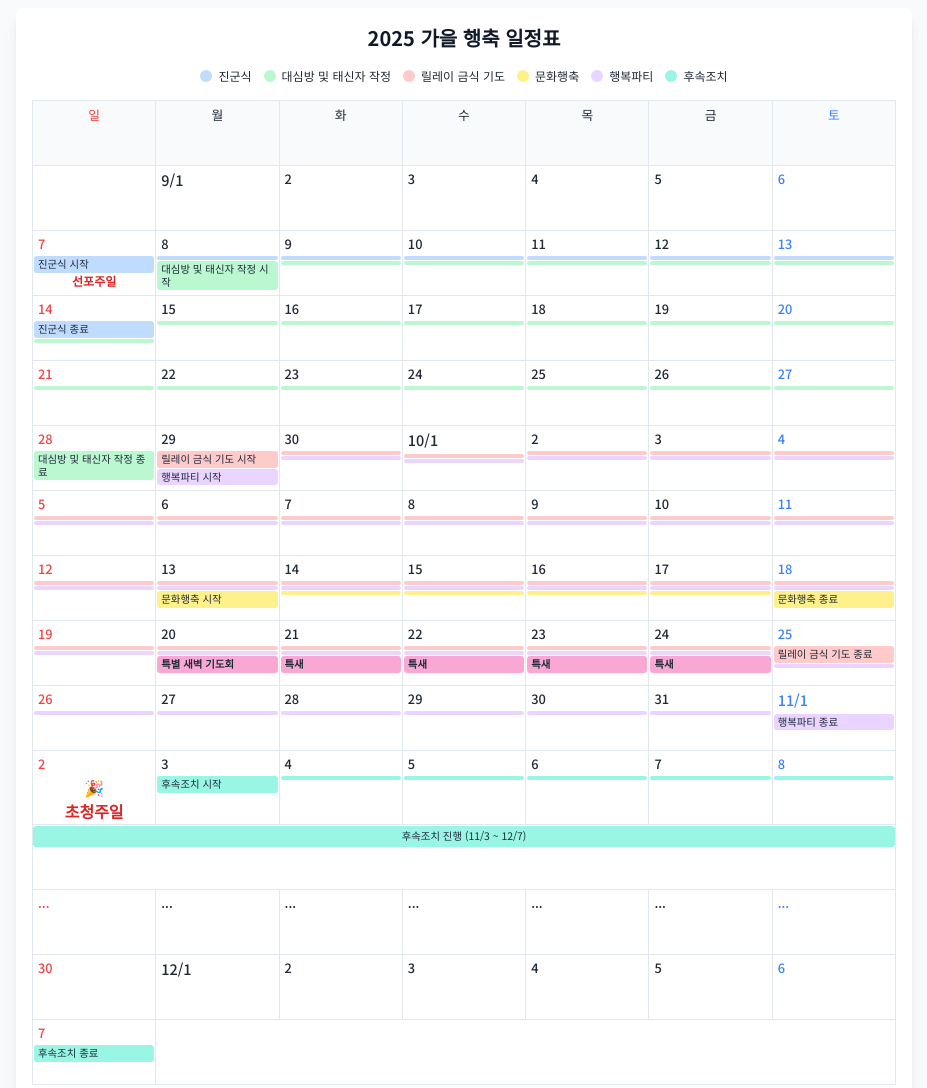
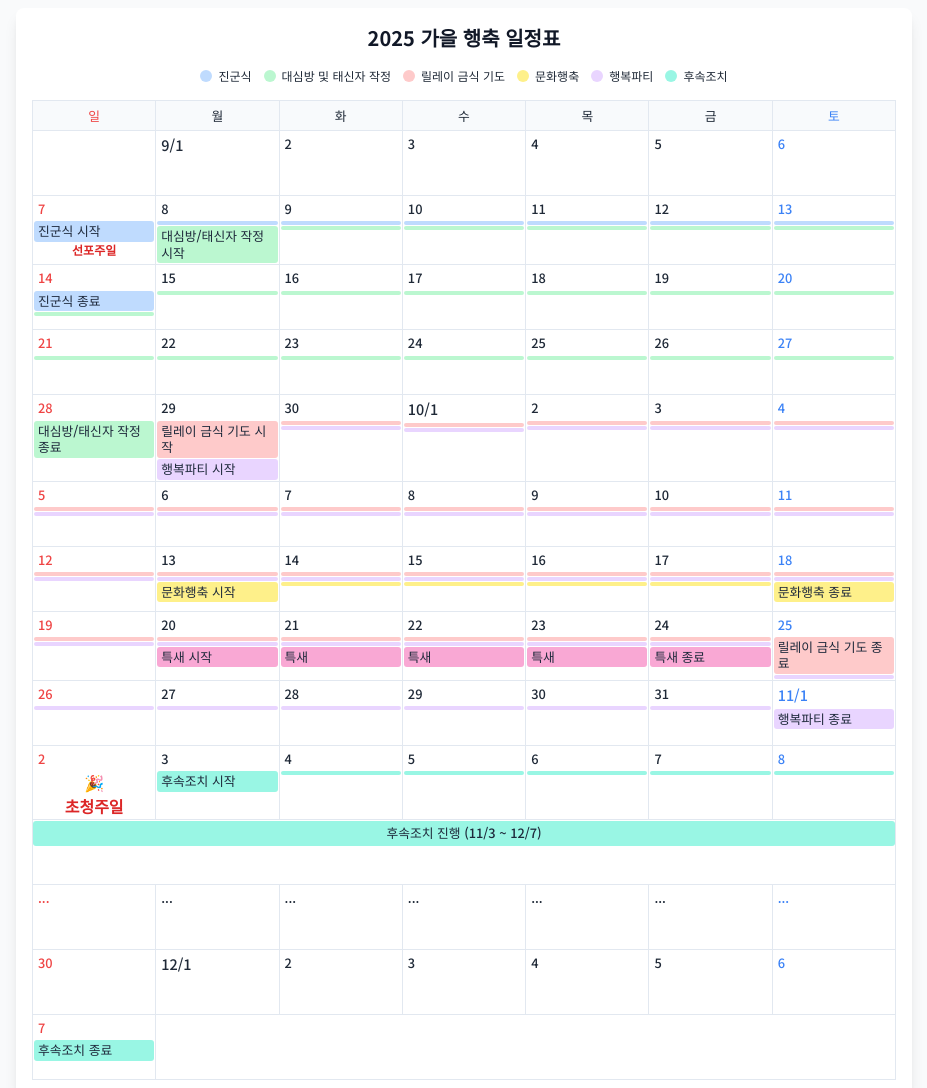
Before and after one commit to wjsdudgh21/2025_Fall_Happy, a plain HTML site: page index.html in a window 1280 px wide. Shown: the top 1088 px of the page, without its empty margins (176-1103 px from the left). Drawn offline with nearby package versions, Linux system fonts and the light colour scheme.

Commit message:
Add files via upload

```diff
--- a/index.html
+++ b/index.html
@@ -17,25 +17,32 @@
             table-layout: fixed;
             border-collapse: collapse;
         }
-        .calendar-table th, .calendar-table td {
+        /* 날짜 칸(td)의 높이는 유지 */
+        .calendar-table td {
             border: 1px solid #e2e8f0;
             vertical-align: top;
-            height: 65px; /* 칸 높이를 대폭 축소 */
+            height: 65px;
         }
+        /* 요일 칸(th)의 높이만 줄이고 텍스트를 중앙 정렬 */
         .calendar-table th {
+            border: 1px solid #e2e8f0;
+            vertical-align: middle; /* 세로 중앙 정렬 */
+            text-align: center; /* 가로 중앙 정렬 */
+            height: 30px; /* 높이를 반으로 줄임 */
             font-weight: 500;
-            padding: 4px; /* 패딩 축소 */
+            padding: 4px;
             background-color: #f8fafc;
             font-size: 0.8rem;
         }
         .calendar-table td .day-number {
-            font-size: 0.8rem; /* 날짜 폰트 크기 축소 */
+            font-size: 0.8rem; /* 날짜 폰트 크기 다시 작게 */
             font-weight: 500;
             padding: 2px 4px;
         }
         .event {
-            font-size: 0.65rem; /* 이벤트 폰트 크기 대폭 축소 */
-            line-height: 1.2; /* 줄 간격 조절 */
+            font-size: 0.8rem; /* 이벤트 폰트 크기 키움 */
+            font-weight: 500; /* 약간 굵게 */
+            line-height: 1.3; /* 줄 간격 조절 */
             padding: 2px 4px;
             margin-top: 1px;
             border-radius: 3px;
@@ -102,7 +109,7 @@
                     </tr>
                     <tr>
                         <td><div class="day-number sun">7</div><div class="event bg-blue-200">진군식 시작</div><div class="font-bold text-center text-red-600 text-xs">선포주일</div></td>
-                        <td><div class="day-number">8</div><div class="event bg-blue-200"></div><div class="event bg-green-200">대심방 및 태신자 작정 시작</div></td>
+                        <td><div class="day-number">8</div><div class="event bg-blue-200"></div><div class="event bg-green-200">대심방/태신자 작정 시작</div></td>
                         <td><div class="day-number">9</div><div class="event bg-blue-200"></div><div class="event bg-green-200"></div></td>
                         <td><div class="day-number">10</div><div class="event bg-blue-200"></div><div class="event bg-green-200"></div></td>
                         <td><div class="day-number">11</div><div class="event bg-blue-200"></div><div class="event bg-green-200"></div></td>
@@ -128,7 +135,7 @@
                         <td><div class="day-number sat">27</div><div class="event bg-green-200"></div></td>
                     </tr>
                     <tr>
-                        <td><div class="day-number sun">28</div><div class="event bg-green-200">대심방 및 태신자 작정 종료</div></td>
+                        <td><div class="day-number sun">28</div><div class="event bg-green-200">대심방/태신자 작정 종료</div></td>
                         <td><div class="day-number">29</div><div class="event bg-red-200">릴레이 금식 기도 시작</div><div class="event bg-purple-200">행복파티 시작</div></td>
                         <td><div class="day-number">30</div><div class="event bg-red-200"></div><div class="event bg-purple-200"></div></td>
                         <td><div class="day-number month-start">10/1</div><div class="event bg-red-200"></div><div class="event bg-purple-200"></div></td>
@@ -157,11 +164,11 @@
                     </tr>
                     <tr>
                         <td><div class="day-number sun">19</div><div class="event bg-red-200"></div><div class="event bg-purple-200"></div></td>
-                        <td><div class="day-number">20</div><div class="event bg-red-200"></div><div class="event bg-purple-200"></div><div class="event bg-pink-300 font-semibold">특별 새벽 기도회</div></td>
-                        <td><div class="day-number">21</div><div class="event bg-red-200"></div><div class="event bg-purple-200"></div><div class="event bg-pink-300 font-semibold">특새</div></td>
-                        <td><div class="day-number">22</div><div class="event bg-red-200"></div><div class="event bg-purple-200"></div><div class="event bg-pink-300 font-semibold">특새</div></td>
-                        <td><div class="day-number">23</div><div class="event bg-red-200"></div><div class="event bg-purple-200"></div><div class="event bg-pink-300 font-semibold">특새</div></td>
-                        <td><div class="day-number">24</div><div class="event bg-red-200"></div><div class="event bg-purple-200"></div><div class="event bg-pink-300 font-semibold">특새</div></td>
+                        <td><div class="day-number">20</div><div class="event bg-red-200"></div><div class="event bg-purple-200"></div><div class="event bg-pink-300">특새 시작</div></td>
+                        <td><div class="day-number">21</div><div class="event bg-red-200"></div><div class="event bg-purple-200"></div><div class="event bg-pink-300">특새</div></td>
+                        <td><div class="day-number">22</div><div class="event bg-red-200"></div><div class="event bg-purple-200"></div><div class="event bg-pink-300">특새</div></td>
+                        <td><div class="day-number">23</div><div class="event bg-red-200"></div><div class="event bg-purple-200"></div><div class="event bg-pink-300">특새</div></td>
+                        <td><div class="day-number">24</div><div class="event bg-red-200"></div><div class="event bg-purple-200"></div><div class="event bg-pink-300">특새 종료</div></td>
                         <td><div class="day-number sat">25</div><div class="event bg-red-200">릴레이 금식 기도 종료</div><div class="event bg-purple-200"></div></td>
                     </tr>
                     <tr>
```
